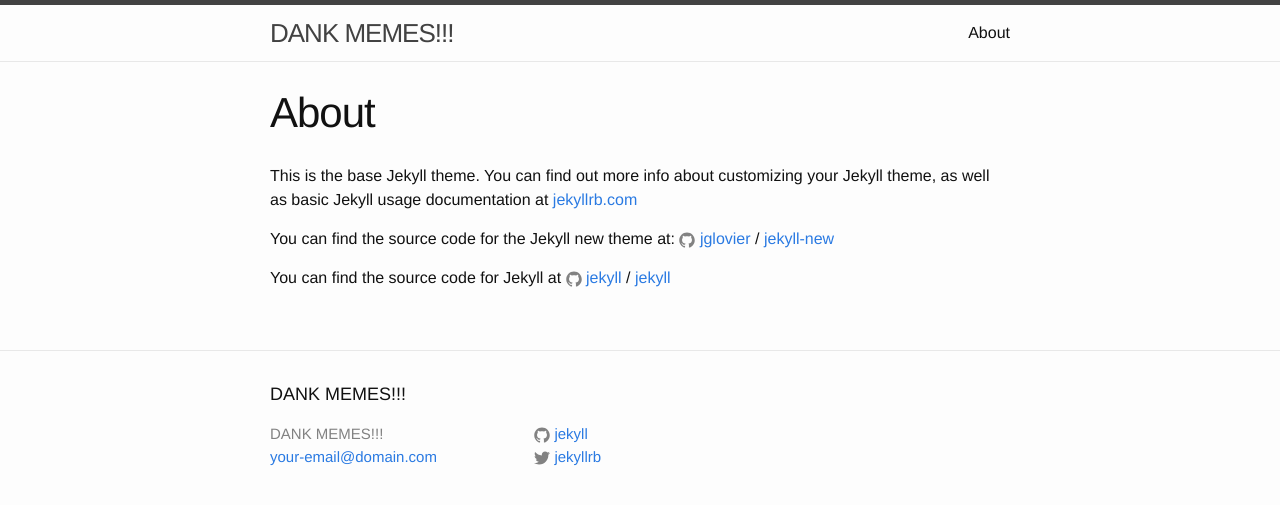
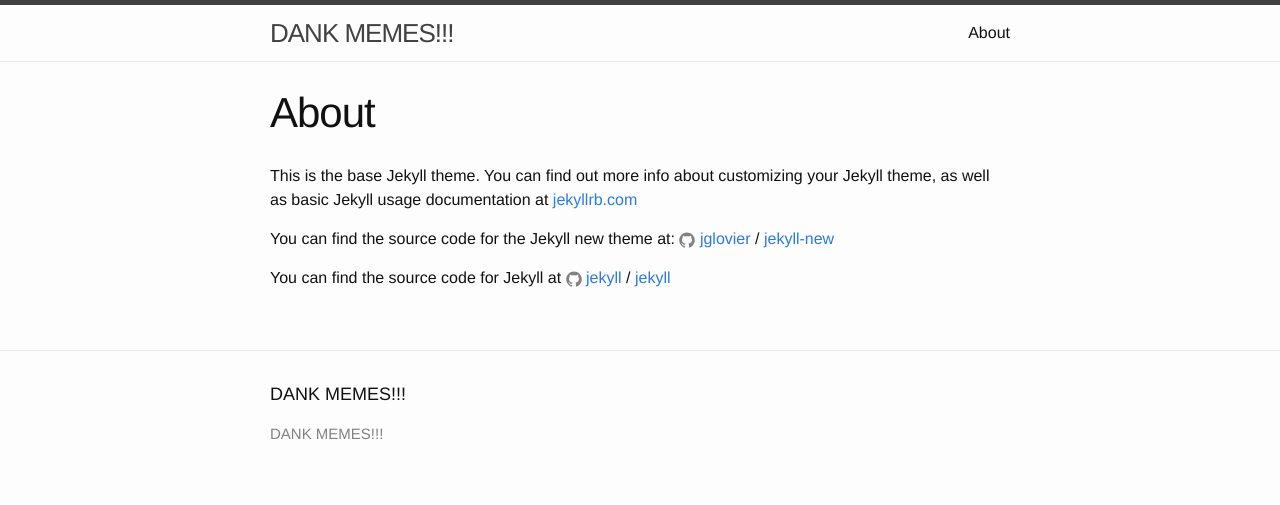
Before and after one commit to jimmerscannon/jimmerscannon.github.io, a Jekyll site: the page built from about.md, in a window 1280 px wide. Shown: the top 505 px of the page. Built offline with Jekyll 4.4.1, drawn with Linux system fonts in a browser that asks for light colours.

Commit message:
Update _config.yml

```diff
--- a/_config.yml
+++ b/_config.yml
@@ -7,12 +7,11 @@
 
 # Site settings
 title: DANK MEMES!!!
-email: your-email@domain.com
+#email: your-email@domain.com
 
-baseurl: "" # the subpath of your site, e.g. /blog
-url: "http://yourdomain.com" # the base hostname & protocol for your site
-twitter_username: jekyllrb
-github_username:  jekyll
+#baseurl: "" # the subpath of your site, e.g. /blog
+#url: "http://yourdomain.com" # the base hostname & protocol for your site
+
 
 # Build settings
 markdown: kramdown
```
